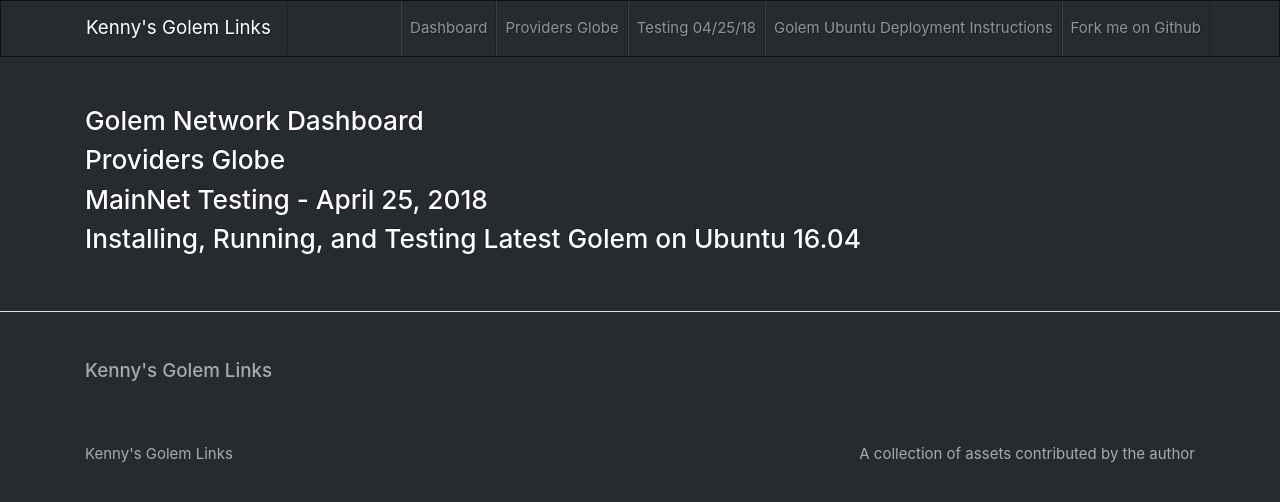
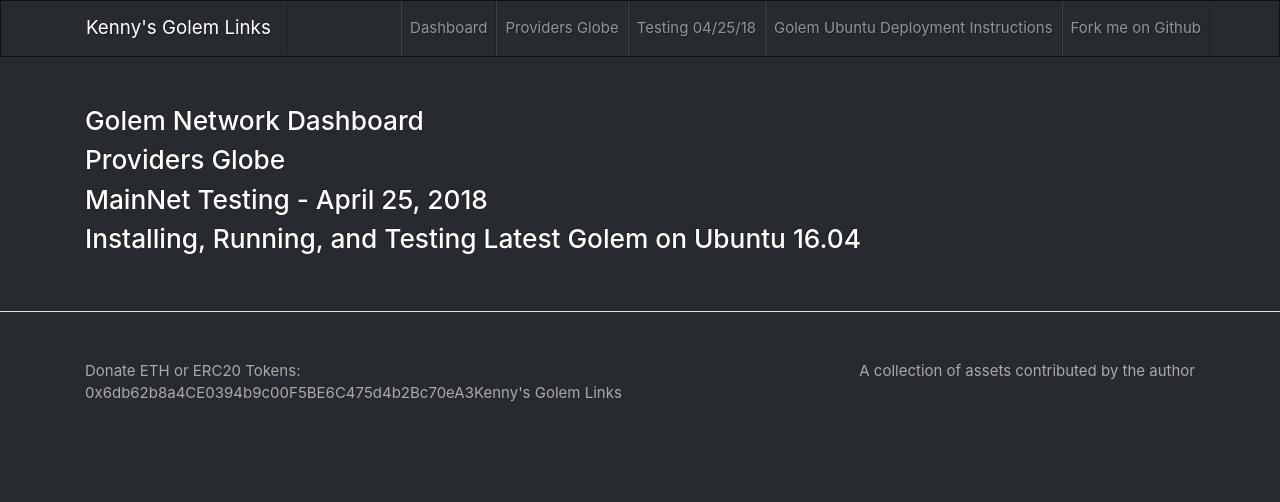
Before and after one commit to kascheri12/kascheri12.github.io, a Jekyll site: the page built from README.md, in a window 1280 px wide. Shown: the top 502 px of the page. Built offline with Jekyll 4.4.1, drawn with Linux system fonts in a browser that asks for light colours; our own code applies the rules of GitHub Pages for plain Markdown files.

Commit message:
Add donation address to footer.

```diff
--- a/_includes/footer.html
+++ b/_includes/footer.html
@@ -1,14 +1,15 @@
 <div class="py-5 border-top">
   <div class="container">
 
-    <p class="h5 mb-3">{{ site.title | escape }}</p>
-    <br><br>
+    <!-- <p class="h5 mb-3">{{ site.title | escape }}</p> -->
+    <!-- <br><br> -->
 
     <div class="row">
 
       <div class="col-sm">
         <ul class="list-unstyled">
           <li>
+            Donate ETH or ERC20 Tokens: 0x6db62b8a4CE0394b9c00F5BE6C475d4b2Bc70eA3
             {%- if site.author -%}
               {{ site.author | escape }}
             {%- else -%}
```
